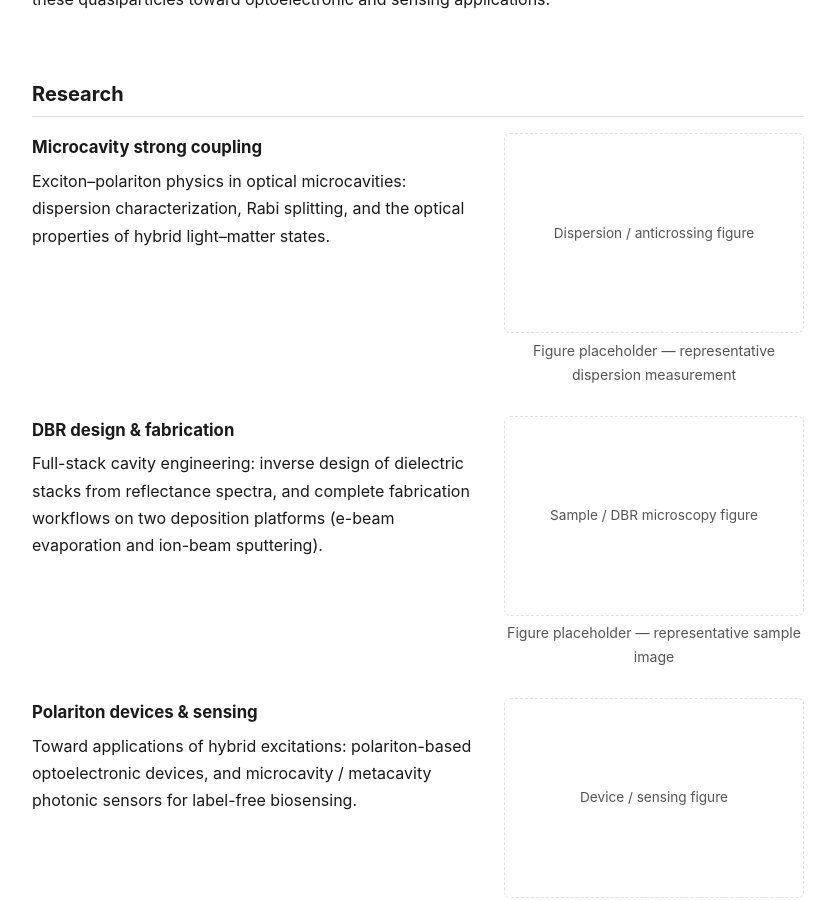
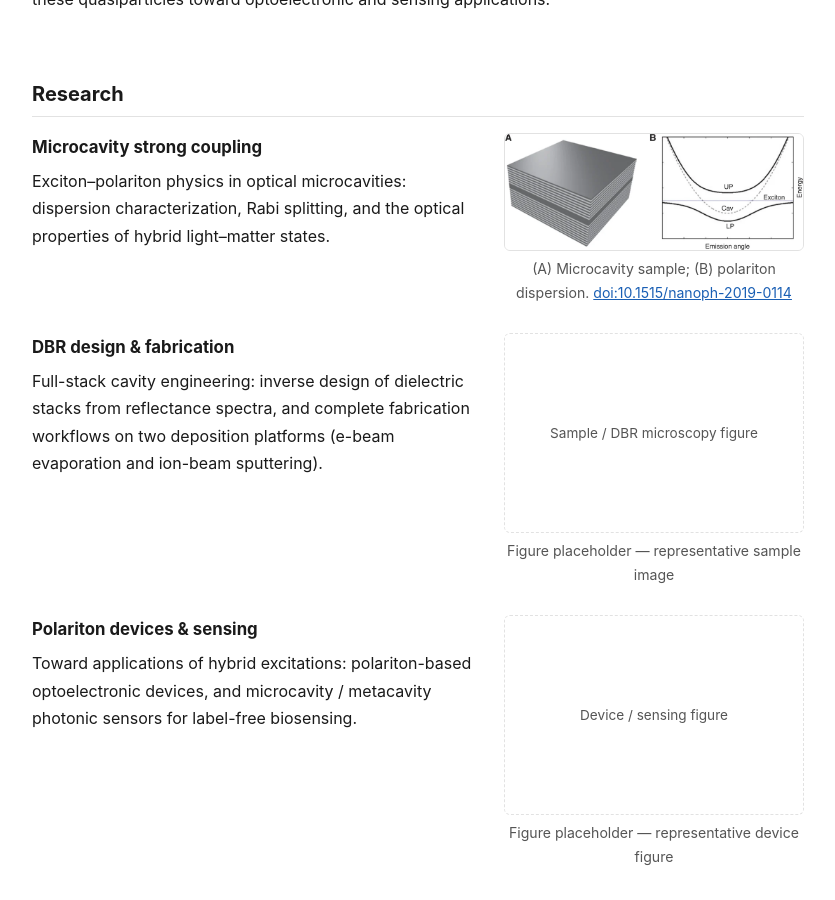
Before and after one commit to IequalsFt/IequalsFt.github.io, a Jekyll site: the page built from index.html, in a window 1280 px wide and 900 px high, scrolled down 345 px. Shown: the whole window, without its empty margins (222-1057 px from the left). Built offline with Jekyll 4.4.1, drawn with Linux system fonts in a browser that asks for light colours.

Commit message:
Add strong-coupling figure (pillar 1), credit doi:10.1515/nanoph-2019-0114

```diff
--- a/index.html
+++ b/index.html
@@ -28,8 +28,11 @@ home: true
         </p>
       </div>
       <figure class="pillar-figure">
-        <div class="figure-placeholder" data-label="Dispersion / anticrossing figure"></div>
-        <figcaption class="note">Figure placeholder — representative dispersion measurement</figcaption>
+        <img src="assets/strong-coupling-dispersion.webp" alt="Planar microcavity structure (A) and polariton dispersion with UP/LP anticrossing (B)">
+        <figcaption class="note">
+          (A) Microcavity sample; (B) polariton dispersion.
+          <a href="https://doi.org/10.1515/nanoph-2019-0114" target="_blank"> doi:10.1515/nanoph-2019-0114</a>
+        </figcaption>
       </figure>
     </div>
     <div class="pillar">
```
Also changed, not shown: assets/strong-coupling-dispersion.webp (added).
